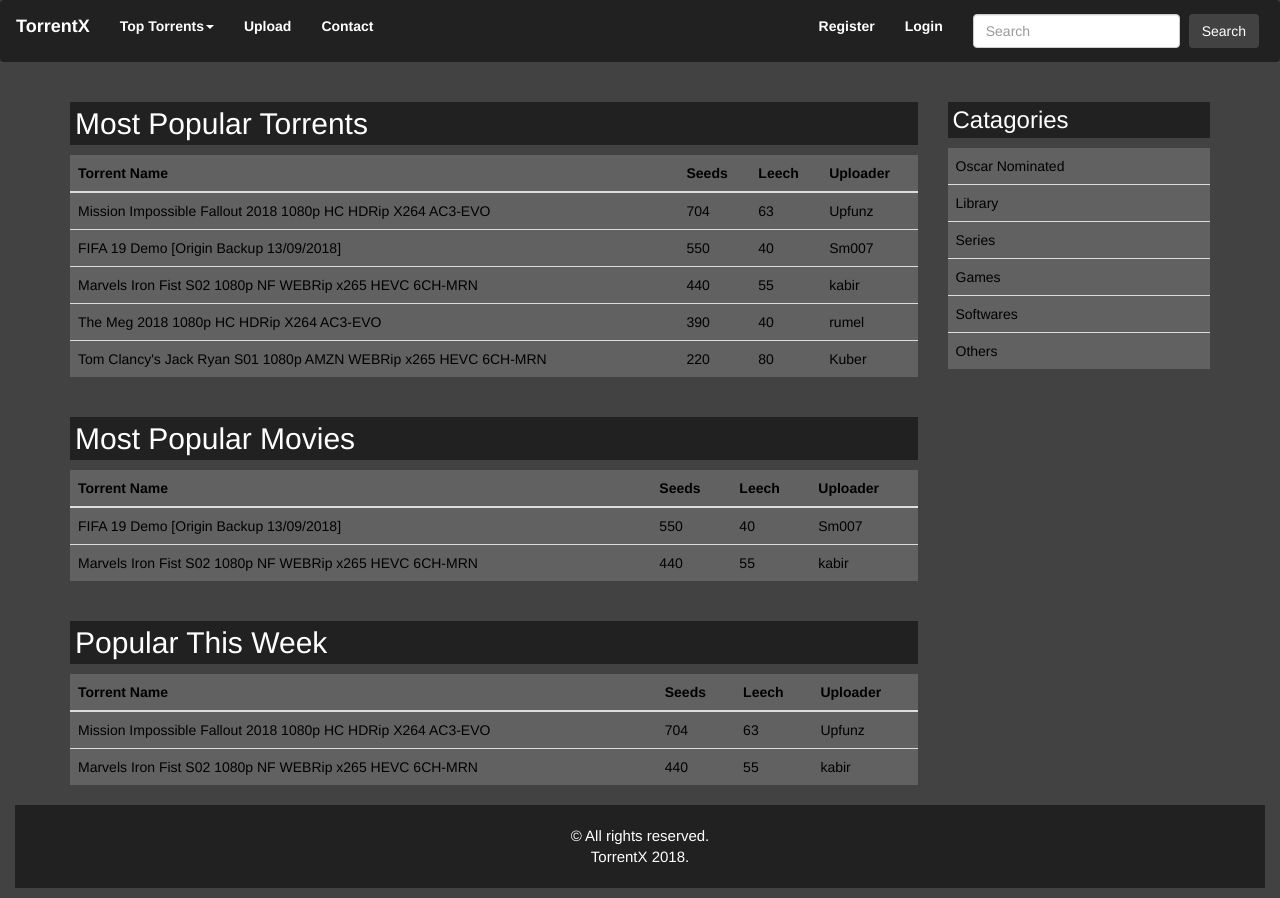
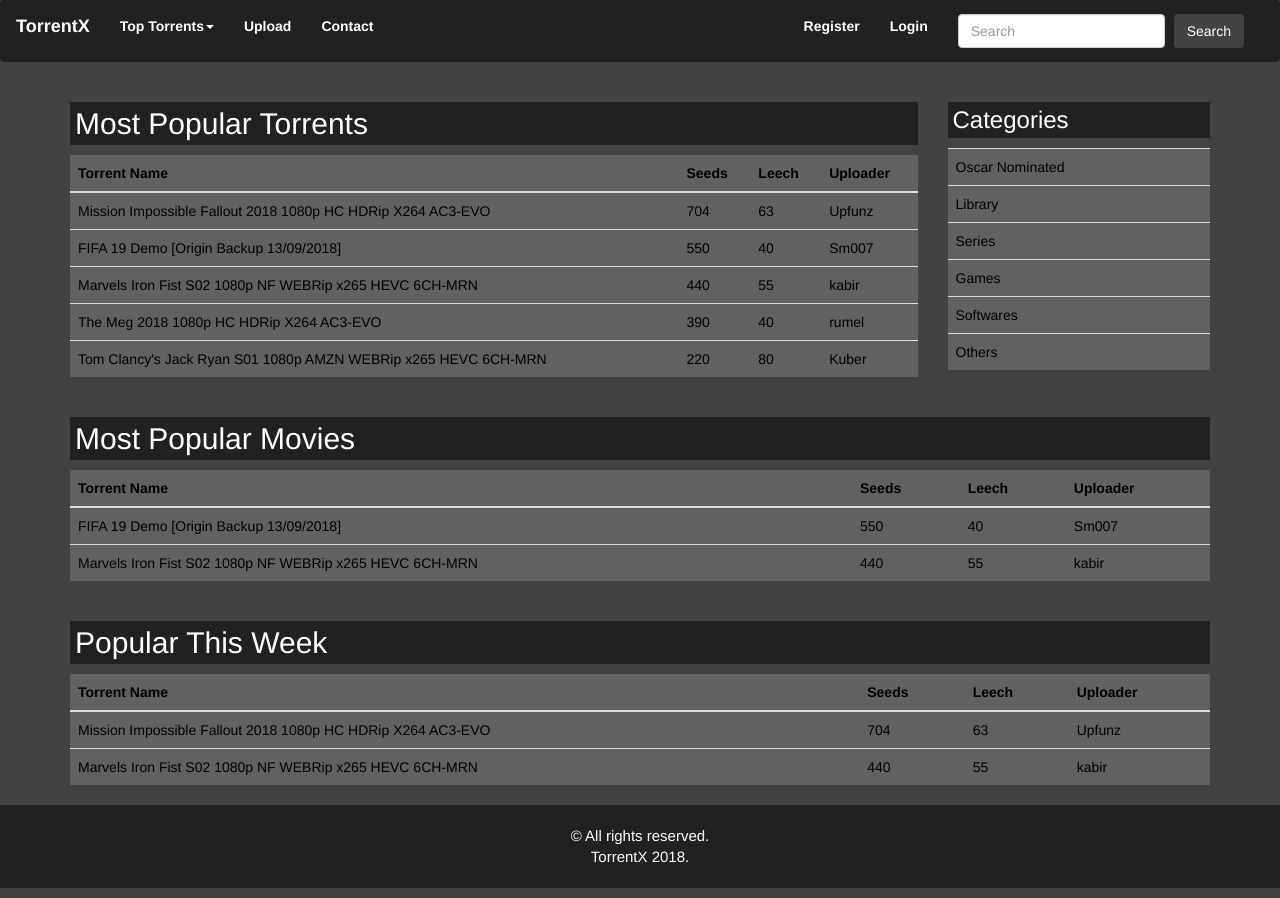
Before and after one commit to sabbccc/TorrentX, a plain HTML site: page Torrentx/Bootstrap/index.html in a window 1280 px wide. Drawn offline with nearby package versions, Linux system fonts and the light colour scheme.

Commit message:
Update index.html

```diff
--- a/Torrentx/Bootstrap/index.html
+++ b/Torrentx/Bootstrap/index.html
@@ -4,10 +4,13 @@
     <title>TorrentX</title>
     <meta charset="utf-8">
     <meta name="viewport" content="width=device-width, initial-scale=1">
-    <link rel="stylesheet" href="http://maxcdn.bootstrapcdn.com/bootstrap/3.3.4/css/bootstrap.min.css">
+    <link rel="stylesheet" href="https://maxcdn.bootstrapcdn.com/bootstrap/3.3.4/css/bootstrap.min.css">
     <script src="https://ajax.googleapis.com/ajax/libs/jquery/1.11.3/jquery.min.js"></script>
-    <script src="http://maxcdn.bootstrapcdn.com/bootstrap/3.3.4/js/bootstrap.min.js"></script>
+    <script src="https://maxcdn.bootstrapcdn.com/bootstrap/3.3.4/js/bootstrap.min.js"></script>
     <link rel="stylesheet" type="text/css" href="style1.css">
+    <style>
+        /* Add any custom styles here */
+    </style>
 </head>
 <body>
 
@@ -16,11 +19,16 @@
 
             <!-- Logo -->
             <div class="navbar-header">
+                <button type="button" class="navbar-toggle" data-toggle="collapse" data-target="#myNavbar">
+                    <span class="icon-bar"></span>
+                    <span class="icon-bar"></span>
+                    <span class="icon-bar"></span>
+                </button>
                 <a href="index.html" class="navbar-brand">TorrentX</a>
             </div>
 
             <!-- Menu Items -->
-            <div>
+            <div class="collapse navbar-collapse" id="myNavbar">
                 <ul class="nav navbar-nav">
                     <li class="dropdown">
                         <a href="#" class="dropdown-toggle" data-toggle="dropdown">Top Torrents<span class="caret"></span></a>
@@ -54,11 +62,11 @@
     </nav>
 
     <div class="container">
-    		<div class="row row-content">
-    			<div class="col-12 col-sm-9">
+        <div class="row">
+            <div class="col-xs-12 col-sm-9">
                 <h2>Most Popular Torrents</h2>
                 <div class="table-responsive">
-    					<table class="table table-stripped">
+                    <table class="table table-striped">
                         <thead class="thead-dark">
                             <tr>
                                 <th>Torrent Name</th>
@@ -102,11 +110,11 @@
                     </table>
                 </div>
             </div>
-    			<div class="col-12 col-sm-3">
-    				<h3>Catagories</h3>
+            <div class="col-xs-12 col-sm-3">
+                <h3>Categories</h3>
                 <div class="table-responsive">
-    					<table class="table table-stripped">
-    						<thead class="thead-dark">
+                    <table class="table table-striped">
+                        <tbody>
                             <tr>
                                 <td><a href="#">Oscar Nominated</a></td>
                             </tr>
@@ -125,15 +133,17 @@
                             <tr>
                                 <td><a href="#">Others</a></td>
                             </tr>
-    						</thead>
+                        </tbody>
                     </table>
                 </div>
             </div>
+        </div>
 
-    			<div class="col-12 col-sm-9">
+        <div class="row">
+            <div class="col-xs-12 col-sm-12">
                 <h2>Most Popular Movies</h2>
                 <div class="table-responsive">
-    					<table class="table table-stripped">
+                    <table class="table table-striped">
                         <thead class="thead-dark">
                             <tr>
                                 <th>Torrent Name</th>
@@ -159,10 +169,13 @@
                     </table>
                 </div>
             </div>
-    			<div class="col-12 col-sm-9">
+        </div>
+
+        <div class="row">
+            <div class="col-xs-12 col-sm-12">
                 <h2>Popular This Week</h2>
                 <div class="table-responsive">
-    					<table class="table table-stripped">
+                    <table class="table table-striped">
                         <thead class="thead-dark">
                             <tr>
                                 <th>Torrent Name</th>
@@ -191,9 +204,11 @@
         </div>
     </div>
 
-    <div class="col-12 col-sm-12">
+    <footer class="row">
+        <div class="col-xs-12 col-sm-12" style="text-align: center;">
             <p>&copy; All rights reserved.<br>
                 TorrentX 2018.</p>
         </div>
+    </footer>
 </body>
 </html>
```
Lines whose indentation alone changed are shown as unchanged.
